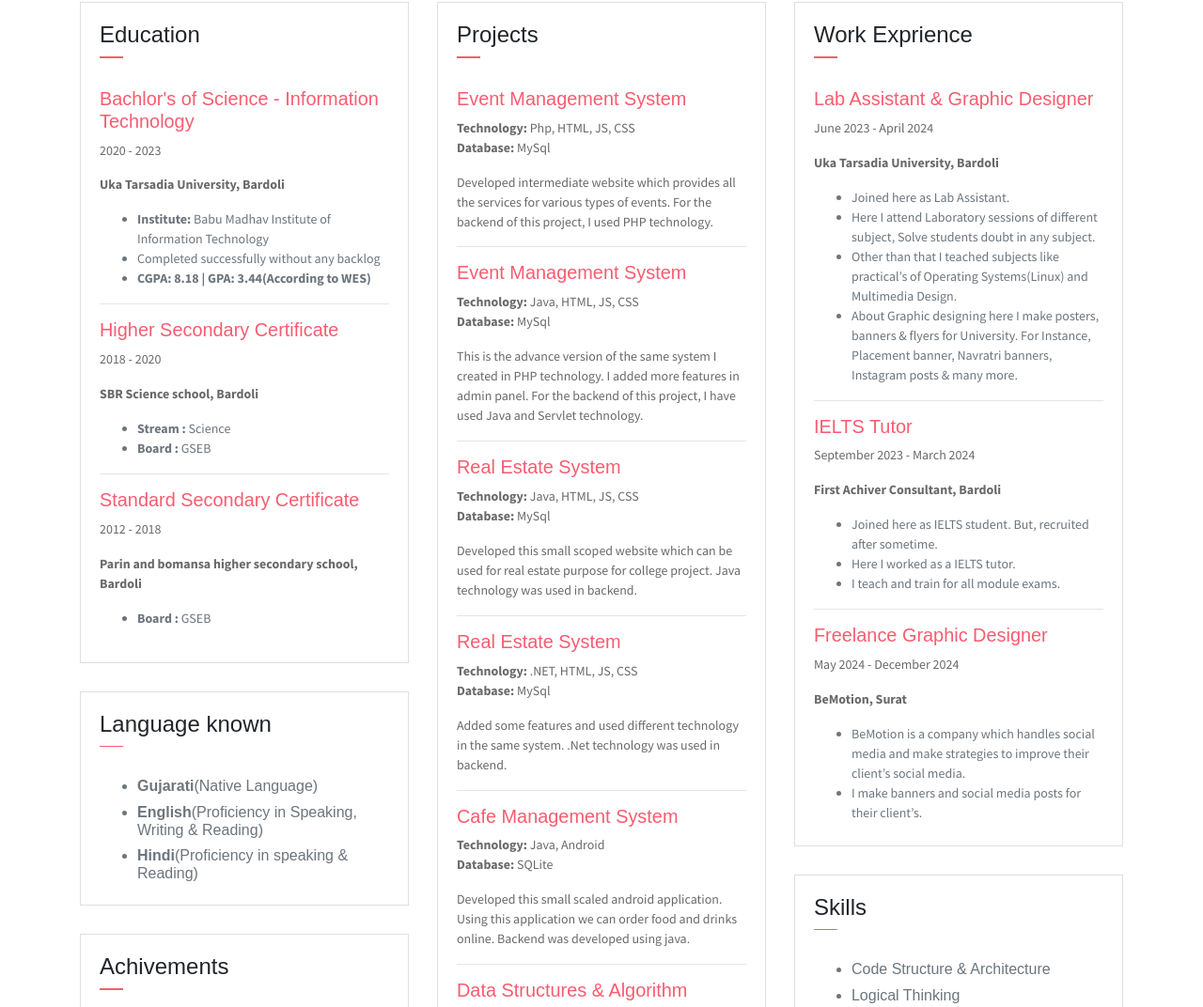
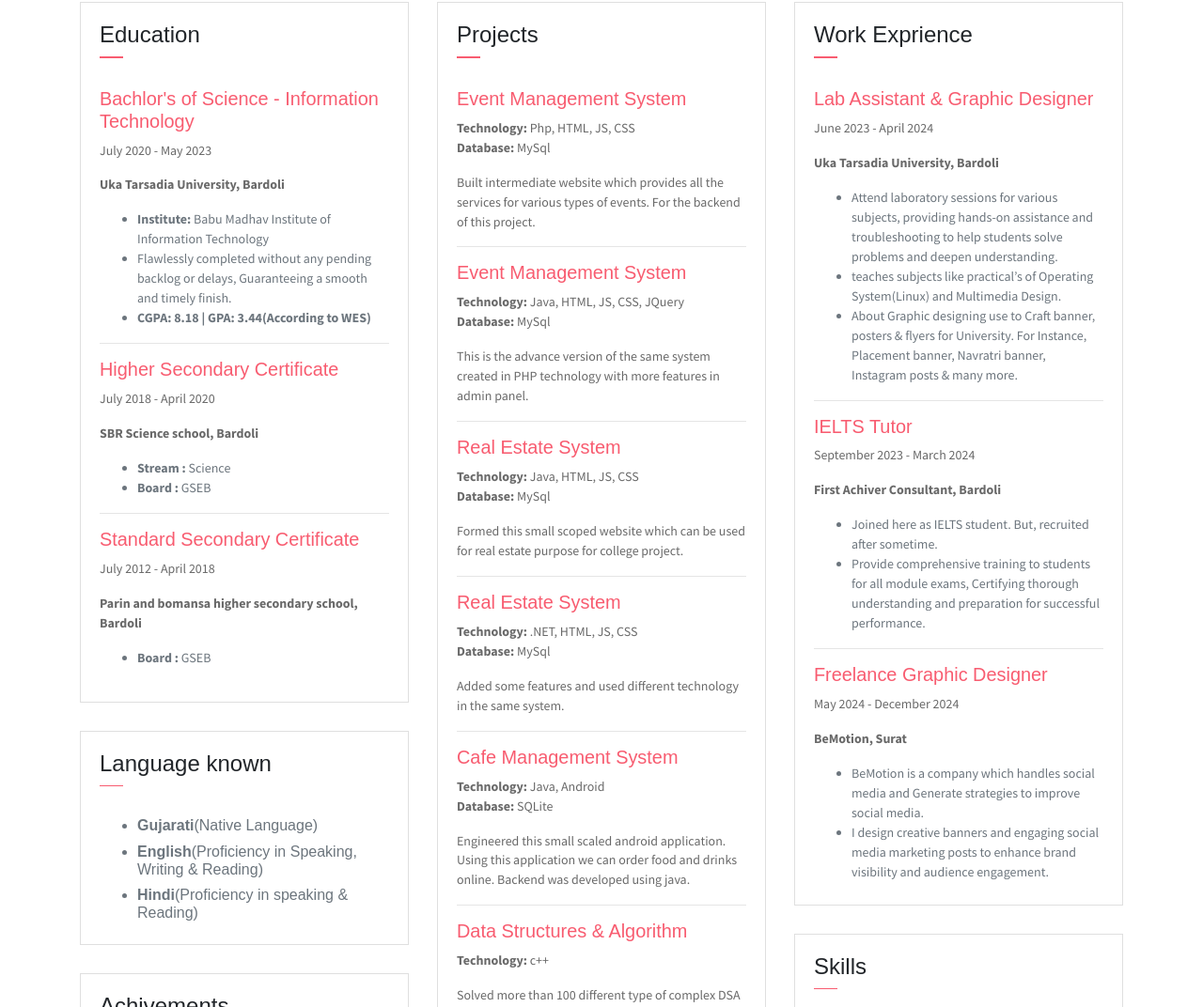
Before and after one commit to ShivamManojPatel/Portfolio, a plain HTML site: page index.html in a window 1280 px wide. Shown: the part 1445-2517 px from the top of the page at 94% size. Drawn offline with Linux system fonts and the light colour scheme; some packages are replaced by stand-ins of ours.

Commit message:
Update index.html

```diff
--- a/index.html
+++ b/index.html
@@ -79,7 +79,7 @@
                 <h3 class="font-weight-light">Who am I ?</h3>
                 <span class="line mb-5"></span>
                 <h5 class="mb-3">A Developer/Graphic Designer Located On Our Lovely Earth</h5>
-                <p class="mt-20">I possess strong development skills in the field of development. Despite of programming skills, I have the knowledge of Graphic designing. I am a versatile learner, I have the prosperity to learn new technologies within a short time that would assets me as well as the company.</p>
+                <p class="mt-20"> I have strong development skills and knowledge of graphic design. As a flexible learner, I quickly adapt to new technologies, benefiting both myself and the company</p>
                 <button class="btn btn-outline-danger"><i class="icon-down-circled2 "></i><a class="Personal-link" href="CV/resume.pdf" attributes-list download >Download My CV</a></button>
             </div>
             <div class="col-lg-4 about-card">
@@ -164,18 +164,18 @@
                         </div>
                         <div class="card-body">
                             <h6 class="title text-danger"><a href="https://drive.google.com/file/d/1AjC-V8nL7IWBtw5hq4QIuFs0l1JDWHY0/view?usp=drive_link">Bachlor's of Science - Information Technology</a></h6>
-                            <P>2020 - 2023</P>
+                            <P>July 2020 - May 2023</P>
                             <P><b>Uka Tarsadia University, Bardoli</b></P>
                             <P class="subtitle"><ul>
                                 <li><b>Institute: </b>Babu Madhav Institute of Information Technology</li>
-                                <li>Completed successfully without any backlog</li>
+                                <li>Flawlessly completed without any pending backlog or delays, Guaranteeing a smooth and timely finish.</li>
                                 <li><b>CGPA: 8.18 | GPA: 3.44(According to WES)</b></li>
                             </ul></P>
 
                             <hr>
 
                             <h6 class="title text-danger"><a href="https://drive.google.com/file/d/1Pw_J8CAzkhepAwoJ7LC--KCsUON5nAmU/view?usp=drive_link">Higher Secondary Certificate</a></h6>
-                            <P>2018 - 2020</P>
+                            <P>July 2018 - April 2020</P>
                             <P><b>SBR Science school, Bardoli</b></P>
                             <P class="subtitle"><ul>
                                 <li><b>Stream : </b>Science</li>
@@ -185,7 +185,7 @@
                             <hr>
 
                             <h6 class="title text-danger"><a href="https://drive.google.com/file/d/1Kp1T7p8NLMGp1V7vFJigUGdGrYd01N2i/view?usp=drive_link">Standard Secondary Certificate</a></h6>
-                            <P>2012 - 2018</P>
+                            <P>July 2012 - April 2018</P>
                             <P><b>Parin and bomansa higher secondary school, Bardoli</b></P>
                             <P class="subtitle"><ul>
                                 <li><b>Board : </b>GSEB</li>
@@ -230,11 +230,11 @@
                                 <!-- <div class="progress mb-3">
                                     <div class="progress-bar bg-danger" role="progressbar" style="width: 75%" aria-valuenow="25" aria-valuemin="0" aria-valuemax="100"></div>
                                 </div> -->
-                                <li><h6>Managed Shark Tank &amp; Diverse Events as faculty coordinators at Uka Tarsadia University</h6></li>
+                                <li><h6> Effectively managed and coordinated a wide range of diverse events as a faculty coordinator at Uka Tarsadia University, Affirming smooth execution and successful outcomes.</h6></li>
                                 <!-- <div class="progress mb-3"> -->
                                     <div class="progress-bar bg-danger" role="progressbar" style="width: 80%" aria-valuenow="50" aria-valuemin="0" aria-valuemax="100"></div>
                                 <!-- </div> -->
-                                <li><h6>Got 2nd Price in Banner Making Competition.</h6></li>
+                                <li><h6>Achieved 2nd place in the Banner Making Competition, showcasing creativity, design skills, and artistic excellence.</h6></li>
                                 <!-- <div class="progress mb-3"> -->
                                     <div class="progress-bar bg-danger" role="progressbar" style="width: 70%" aria-valuenow="75" aria-valuemin="0" aria-valuemax="100"></div>
                                 <!-- </div> -->
@@ -242,7 +242,7 @@
                                 <!-- <div class="progress mb-3"> -->
                                     <div class="progress-bar bg-danger" role="progressbar" style="width: 70%" aria-valuenow="75" aria-valuemin="0" aria-valuemax="100"></div>
                                 <!-- </div> -->
-                                <li><h6>Awarded with most influencing person of the department in college.</h6></li>
+                                <li><h6>Honored with the prestigious title of "Most Influencing Person of the Department" in recognition of exceptional leadership, impact, and contributions.</h6></li>
                             </ul>
                         </div>
                     </div>
@@ -259,27 +259,27 @@
                             <a href="https://drive.google.com/drive/folders/1vB3mHcwbD4GxZd_4qxA8PhXWpSLN86O_?usp=drive_link"><h6 class="title text-danger">Event Management System</h6></a>
                             <P><b>Technology: </b>Php, HTML, JS, CSS
                                 <br><b>Database: </b>MySql</P>
-                            <P class="subtitle">Developed intermediate website which provides all the services for various types of events. For the backend of this project, I used PHP technology.</P>
+                            <P class="subtitle">Built intermediate website which provides all the services for various types of events. For the backend of this project.</P>
                             <hr>
                             <a href="https://drive.google.com/drive/folders/1NEH2Cn1pzmnsXEZiF9qgfK-MAq8NBFaP?usp=sharing"><h6 class="title text-danger">Event Management System</h6></a>
-                            <P><b>Technology: </b>Java, HTML, JS, CSS
+                            <P><b>Technology: </b>Java, HTML, JS, CSS, JQuery
                                 <br><b>Database: </b>MySql</P>
-                            <P class="subtitle">This is the advance version of the same system I created in PHP technology. I added more features in admin panel. For the backend of this project, I have used Java and Servlet technology.</P>
+                            <P class="subtitle">This is the advance version of the same system created in PHP technology with more features in admin panel.</P>
                             <hr>
                             <a href="https://drive.google.com/drive/folders/1tV671wvFBxJKyAdVYwX4EhuZQdbXafZB?usp=drive_link"><h6 class="title text-danger">Real Estate System</h6></a>
                             <P><b>Technology: </b>Java, HTML, JS, CSS
                                 <br><b>Database: </b>MySql</P>
-                            <P class="subtitle">Developed this small scoped website which can be used for real estate purpose for college project. Java technology was used in backend.</P>
+                            <P class="subtitle">Formed this small scoped website which can be used for real estate purpose for college project.</P>
                             <hr>
                             <a href="https://drive.google.com/drive/folders/1OIiMaaGgAzzRJEob8YNSGxBo2EWEim5t?usp=drive_link"><h6 class="title text-danger">Real Estate System</h6></a>
                             <P><b>Technology: </b>.NET, HTML, JS, CSS
                                 <br><b>Database: </b>MySql</P>
-                            <P class="subtitle">Added some features and used different technology in the same system. .Net technology was used in backend.</P>
+                            <P class="subtitle">Added some features and used different technology in the same system.</P>
                             <hr>
                             <a href="https://drive.google.com/drive/folders/1BSHzW4sIZJE8vuH4ol9ZDO_FdIyviqDy?usp=drive_link"><h6 class="title text-danger">Cafe Management System</h6></a>
                             <P><b>Technology: </b>Java, Android
                                 <br><b>Database: </b>SQLite</P>
-                            <P class="subtitle">Developed this small scaled android application. Using this application we can order food and drinks online. Backend was developed using java.</P>
+                            <P class="subtitle">Engineered this small scaled android application. Using this application we can order food and drinks online. Backend was developed using java.</P>
                             <hr>
                             <a href="https://drive.google.com/drive/folders/1HD8BkrbVr-y60TcOsgnoli5mr_vhl4KG?usp=sharing"><h6 class="title text-danger">Data Structures & Algorithm</h6></a>
                             <P><b>Technology: </b>c++
@@ -324,27 +324,25 @@
                                 <P class="subtitle">June 2023 - April 2024</P>
                             	<P><b>Uka Tarsadia University, Bardoli</b></P>
                                 <P class="subtitle"><ul>
-                                    <li>Joined here as Lab Assistant.</li>
-                                    <li>Here I attend Laboratory sessions of different subject, Solve students doubt in any subject.</li>
-                                    <li>Other than that I teached subjects like practical’s of Operating Systems(Linux) and Multimedia Design.</li>
-                                    <li>About Graphic designing here I make posters, banners & flyers for University. For Instance, Placement banner, Navratri banners, Instagram posts & many more.</li>
+                                    <li>Attend laboratory sessions for various subjects, providing hands-on assistance and troubleshooting to help students solve problems and deepen understanding.</li>
+                                    <li>teaches subjects like practical’s of Operating System(Linux) and Multimedia Design.</li>
+                                    <li>About Graphic designing use to Craft banner, posters & flyers for University. For Instance, Placement banner, Navratri banner, Instagram posts & many more.</li>
                                 </ul></P>
                            	    <hr>
-				                <a href="https://drive.google.com/file/d/1Fopzr9MBjM8Ti2dFOdVeZ9A1-_2QkRJa/view?usp=drive_link"><h6 class="title text-danger">IELTS Tutor</h6></a>
+				<a href="https://drive.google.com/file/d/1Fopzr9MBjM8Ti2dFOdVeZ9A1-_2QkRJa/view?usp=drive_link"><h6 class="title text-danger">IELTS Tutor</h6></a>
                                 <P class="subtitle">September 2023 - March 2024</P>
                             	<P><b>First Achiver Consultant, Bardoli</b></P>
                                 <P class="subtitle"><ul>
                                     <li>Joined here as IELTS student. But, recruited after sometime.</li>
-                                    <li>Here I worked as a IELTS tutor.</li>
-                                    <li>I teach and train for all module exams.</li>
+                                    <li>Provide comprehensive training to students for all module exams, Certifying thorough understanding and preparation for successful performance.</li>
                                 </ul></P>
                                 <hr>
                                 <a href="https://drive.google.com/file/d/1IZvbp91MCALvZp_5EUygkxPX4_74n-lU/view?usp=drive_link"><h6 class="title text-danger">Freelance Graphic Designer</h6></a>
                                 <P class="subtitle">May 2024 - December 2024</P>
                             	<P><b>BeMotion, Surat</b></P>
                                 <P class="subtitle"><ul>
-                                    <li>BeMotion is a company which handles social media and make strategies to improve their client’s social media.</li>
-                                    <li>I make banners and social media posts for their client’s.</li>
+                                    <li>BeMotion is a company which handles social media and Generate strategies to improve social media.</li>
+                                    <li>I design creative banners and engaging social media marketing posts to enhance brand visibility and audience engagement.</li>
                                 </ul></P>
 
                         </div>
```
